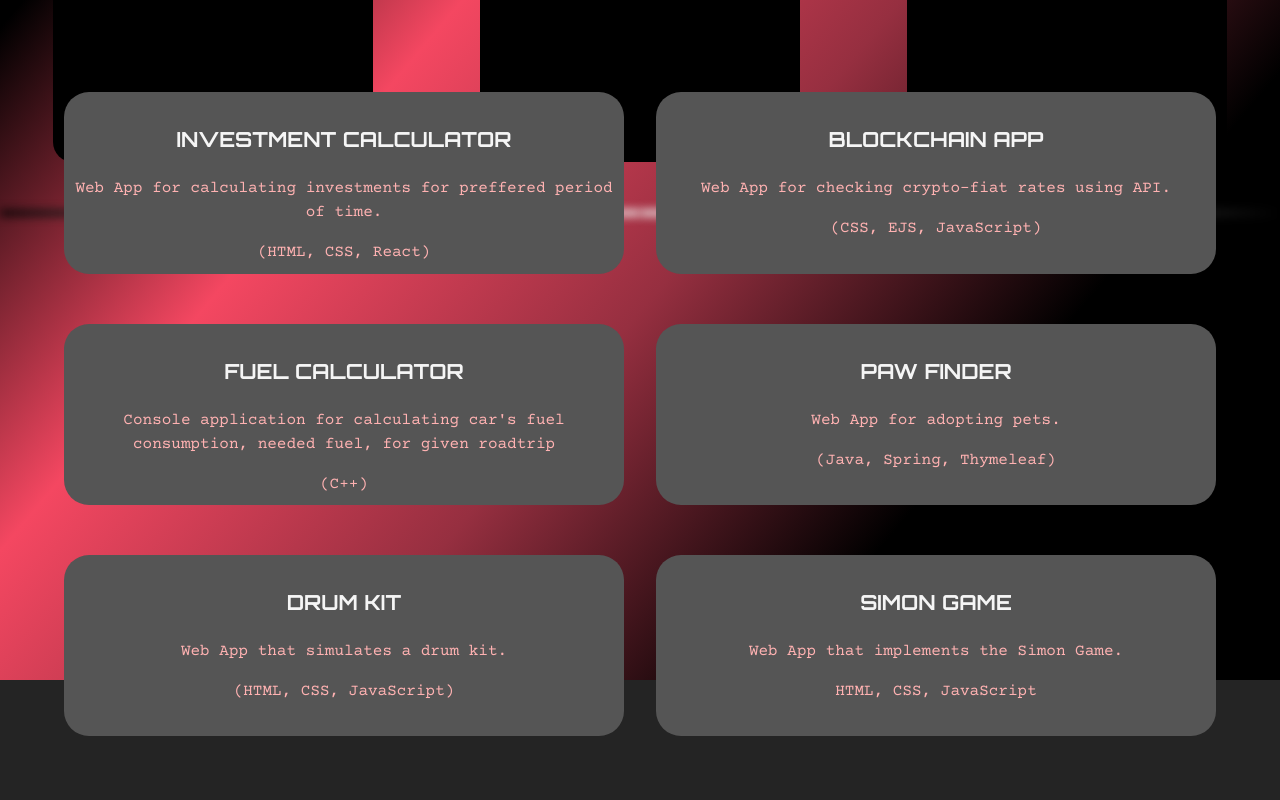
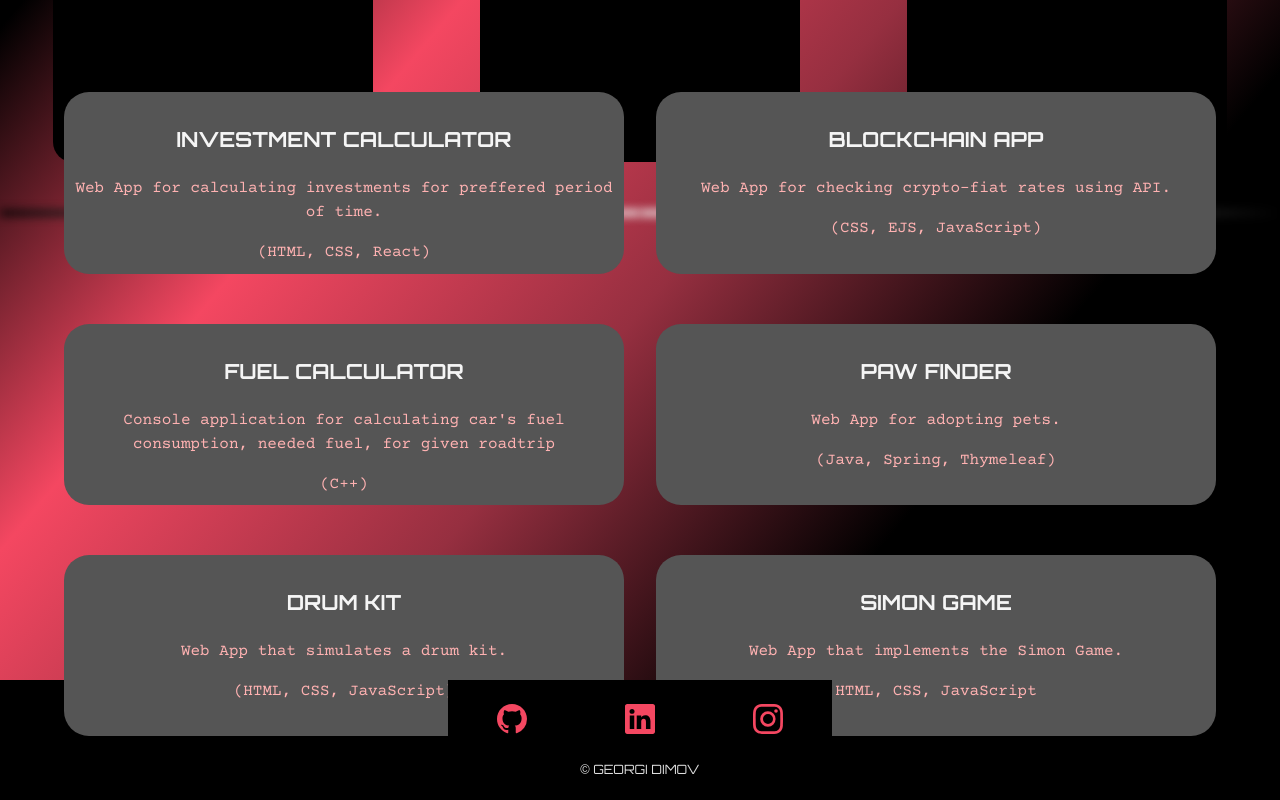
Before and after one commit to dimovv23/Personal-Website-2, a React (Vite) app: page / in a window 1280 px wide. Shown: the part 1720-2520 px from the top of the page. Before the commit the page ends 2474 px from the top, so only its background shows below. Built offline with nearby package versions, Linux system fonts and the light colour scheme.

Commit message:
Start Contact section

```diff
--- a/src/App.jsx
+++ b/src/App.jsx
@@ -1,17 +1,16 @@
-import { useState } from "react";
 import "./App.css";
 import Header from "./components/Header/Header";
 import About from "./components/About/About";
 import Projects from "./components/Projects/Projects";
+import Contact from "./components/Contact/Contact";
 
 function App() {
-  const [count, setCount] = useState(0);
-
   return (
     <>
       <Header />
       <About />
       <Projects />
+      <Contact></Contact>
     </>
   );
 }
--- /dev/null
+++ b/src/components/Contact/Contact.css
@@ -0,0 +1,40 @@
+#contact {
+  height: 15vh;
+  background-color: #000000;
+  display: flex;
+  flex-direction: column;
+}
+
+/* .first-color {
+  background-color: #242424;
+  height: 75%;
+  text-align: right;
+} */
+
+.second-color {
+  background-color: #000000;
+  position: relative;
+  height: 100%;
+  width: 30%;
+  display: flex;
+  align-items: center;
+  justify-content: space-around;
+  left: 35%;
+  padding: 1rem 0 0 0;
+}
+
+.second-color a {
+  text-transform: none;
+  color: #f44761;
+  transition: transform 0.2s;
+}
+
+.second-color a:hover {
+  transform: scale(1.2);
+}
+
+#contact p {
+  text-align: center;
+  font-size: 0.8rem;
+  padding-bottom: 0.5rem;
+}
--- /dev/null
+++ b/src/components/Contact/Contact.jsx
@@ -0,0 +1,57 @@
+import "../Contact/Contact.css";
+
+export default function Contact() {
+  return (
+    <section id="contact">
+      {/* <div className="first-color">
+        <h2>Contact Me</h2>
+        <p>
+            Email
+        </p>
+
+      </div> */}
+      <div className="second-color">
+        <a target="_blank" href="https://github.com/dimovv23">
+          <svg
+            xmlns="http://www.w3.org/2000/svg"
+            width="30"
+            height="30"
+            fill="currentColor"
+            class="bi bi-github"
+            viewBox="0 0 16 16"
+          >
+            <path d="M8 0C3.58 0 0 3.58 0 8c0 3.54 2.29 6.53 5.47 7.59.4.07.55-.17.55-.38 0-.19-.01-.82-.01-1.49-2.01.37-2.53-.49-2.69-.94-.09-.23-.48-.94-.82-1.13-.28-.15-.68-.52-.01-.53.63-.01 1.08.58 1.23.82.72 1.21 1.87.87 2.33.66.07-.52.28-.87.51-1.07-1.78-.2-3.64-.89-3.64-3.95 0-.87.31-1.59.82-2.15-.08-.2-.36-1.02.08-2.12 0 0 .67-.21 2.2.82.64-.18 1.32-.27 2-.27s1.36.09 2 .27c1.53-1.04 2.2-.82 2.2-.82.44 1.1.16 1.92.08 2.12.51.56.82 1.27.82 2.15 0 3.07-1.87 3.75-3.65 3.95.29.25.54.73.54 1.48 0 1.07-.01 1.93-.01 2.2 0 .21.15.46.55.38A8.01 8.01 0 0 0 16 8c0-4.42-3.58-8-8-8" />
+          </svg>
+        </a>
+        <a
+          target="_blank"
+          href="https://www.linkedin.com/in/georgi-dimov-818260273/"
+        >
+          <svg
+            xmlns="http://www.w3.org/2000/svg"
+            width="30"
+            height="30"
+            fill="currentColor"
+            class="bi bi-linkedin"
+            viewBox="0 0 16 16"
+          >
+            <path d="M0 1.146C0 .513.526 0 1.175 0h13.65C15.474 0 16 .513 16 1.146v13.708c0 .633-.526 1.146-1.175 1.146H1.175C.526 16 0 15.487 0 14.854zm4.943 12.248V6.169H2.542v7.225zm-1.2-8.212c.837 0 1.358-.554 1.358-1.248-.015-.709-.52-1.248-1.342-1.248S2.4 3.226 2.4 3.934c0 .694.521 1.248 1.327 1.248zm4.908 8.212V9.359c0-.216.016-.432.08-.586.173-.431.568-.878 1.232-.878.869 0 1.216.662 1.216 1.634v3.865h2.401V9.25c0-2.22-1.184-3.252-2.764-3.252-1.274 0-1.845.7-2.165 1.193v.025h-.016l.016-.025V6.169h-2.4c.03.678 0 7.225 0 7.225z" />
+          </svg>
+        </a>
+        <a target="_blank" href="https://www.instagram.com/_dimovv/">
+          <svg
+            xmlns="http://www.w3.org/2000/svg"
+            width="30"
+            height="30"
+            fill="currentColor"
+            class="bi bi-instagram"
+            viewBox="0 0 16 16"
+          >
+            <path d="M8 0C5.829 0 5.556.01 4.703.048 3.85.088 3.269.222 2.76.42a3.9 3.9 0 0 0-1.417.923A3.9 3.9 0 0 0 .42 2.76C.222 3.268.087 3.85.048 4.7.01 5.555 0 5.827 0 8.001c0 2.172.01 2.444.048 3.297.04.852.174 1.433.372 1.942.205.526.478.972.923 1.417.444.445.89.719 1.416.923.51.198 1.09.333 1.942.372C5.555 15.99 5.827 16 8 16s2.444-.01 3.298-.048c.851-.04 1.434-.174 1.943-.372a3.9 3.9 0 0 0 1.416-.923c.445-.445.718-.891.923-1.417.197-.509.332-1.09.372-1.942C15.99 10.445 16 10.173 16 8s-.01-2.445-.048-3.299c-.04-.851-.175-1.433-.372-1.941a3.9 3.9 0 0 0-.923-1.417A3.9 3.9 0 0 0 13.24.42c-.51-.198-1.092-.333-1.943-.372C10.443.01 10.172 0 7.998 0zm-.717 1.442h.718c2.136 0 2.389.007 3.232.046.78.035 1.204.166 1.486.275.373.145.64.319.92.599s.453.546.598.92c.11.281.24.705.275 1.485.039.843.047 1.096.047 3.231s-.008 2.389-.047 3.232c-.035.78-.166 1.203-.275 1.485a2.5 2.5 0 0 1-.599.919c-.28.28-.546.453-.92.598-.28.11-.704.24-1.485.276-.843.038-1.096.047-3.232.047s-2.39-.009-3.233-.047c-.78-.036-1.203-.166-1.485-.276a2.5 2.5 0 0 1-.92-.598 2.5 2.5 0 0 1-.6-.92c-.109-.281-.24-.705-.275-1.485-.038-.843-.046-1.096-.046-3.233s.008-2.388.046-3.231c.036-.78.166-1.204.276-1.486.145-.373.319-.64.599-.92s.546-.453.92-.598c.282-.11.705-.24 1.485-.276.738-.034 1.024-.044 2.515-.045zm4.988 1.328a.96.96 0 1 0 0 1.92.96.96 0 0 0 0-1.92m-4.27 1.122a4.109 4.109 0 1 0 0 8.217 4.109 4.109 0 0 0 0-8.217m0 1.441a2.667 2.667 0 1 1 0 5.334 2.667 2.667 0 0 1 0-5.334" />
+          </svg>
+        </a>
+      </div>
+      <p>© Georgi Dimov</p>
+    </section>
+  );
+}
--- a/src/components/Header/Header.jsx
+++ b/src/components/Header/Header.jsx
@@ -19,7 +19,7 @@
               <a href="#projects">Projects</a>
             </li>
             <li>
-              <a href="">Contact</a>
+              <a href="#contact">Contact</a>
             </li>
           </ul>
         </div>
```
